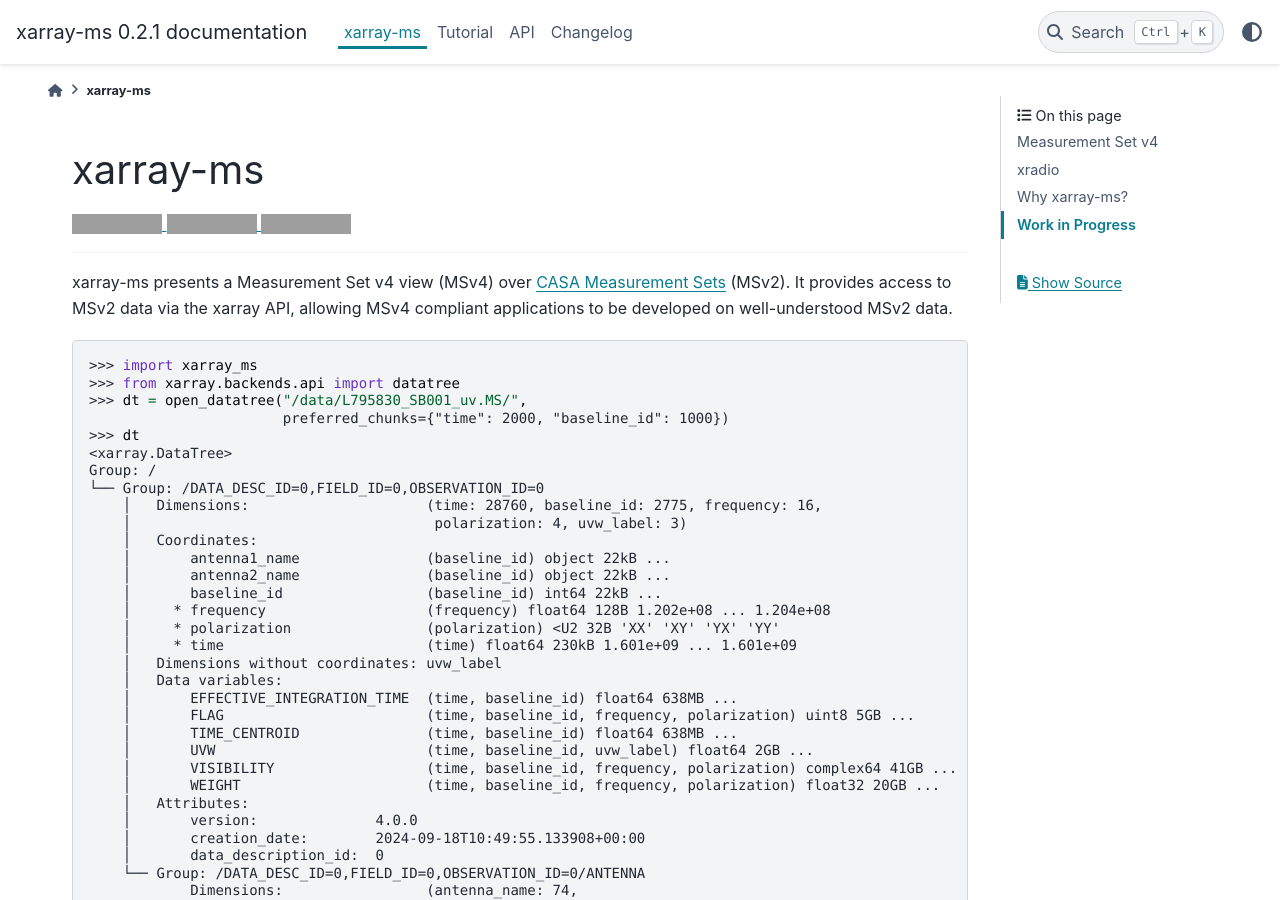
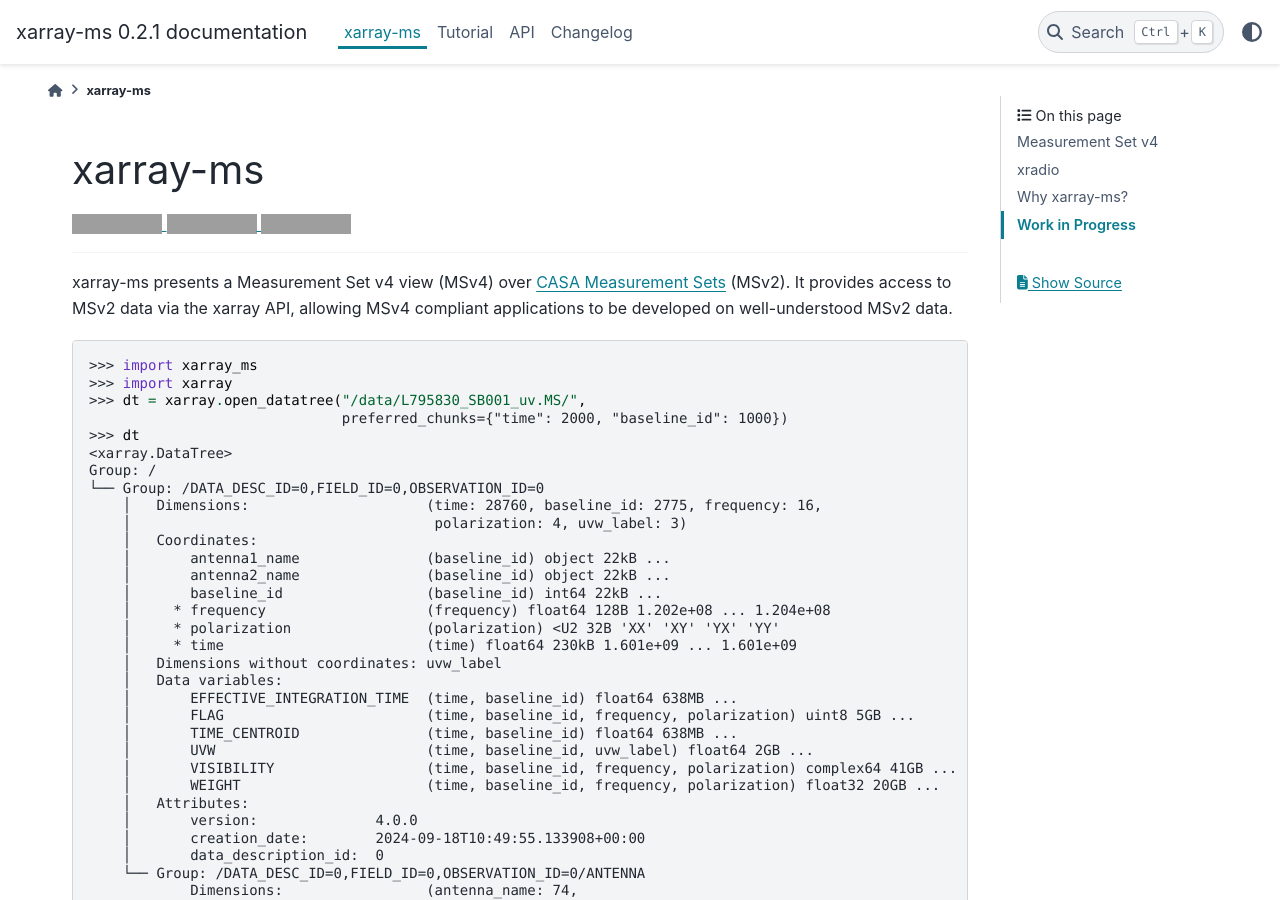
Before and after one commit to ratt-ru/xarray-ms, a Sphinx documentation site: the page built from doc/source/readme.rst, in a window 1280 px wide and 900 px high. Built offline with Sphinx 7.4.7 and the PyData theme 0.15.4, drawn with Linux system fonts in a browser that asks for light colours; pages that are not in the unit, such as notebooks, are missing from menus; grey boxes are pictures that could not be loaded.

Commit message:
Fix open_datatree call in the README (#51)

```diff
--- a/README.rst
+++ b/README.rst
@@ -22,9 +22,9 @@ to be developed on well-understood MSv2 data.
 .. code-block:: python
 
   >>> import xarray_ms
-  >>> from xarray.backends.api import datatree
-  >>> dt = open_datatree("/data/L795830_SB001_uv.MS/",
-                         preferred_chunks={"time": 2000, "baseline_id": 1000})
+  >>> import xarray
+  >>> dt = xarray.open_datatree("/data/L795830_SB001_uv.MS/",
+                                preferred_chunks={"time": 2000, "baseline_id": 1000})
   >>> dt
   <xarray.DataTree>
   Group: /
--- a/doc/source/changelog.rst
+++ b/doc/source/changelog.rst
@@ -5,6 +5,7 @@ Changelog
 
 X.Y.Z (DD-MM-YYYY)
 ------------------
+* Fix `open_datatree` instructions in the README (:pr:`51`)
 * Skip test case that segfaults on numpy 2.2.2 (:pr:`50`)
 * Upgrade to xarray 2025.1.1 (:pr:`49`)
 * Add documentation link to MSv2EntryPoint class (:pr:`47`)
```
